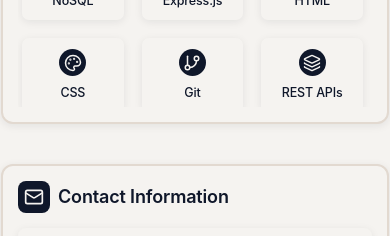
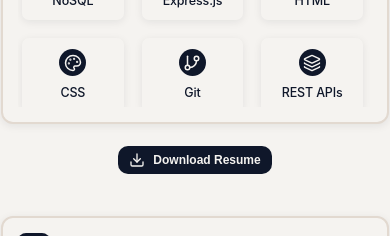
Before and after one commit to meaaditiya/portfolio, a React (Vite) app in the folder frontend/: page / in a window 390 px wide. Shown: the part 2900-3136 px from the top of the page. Built offline with nearby package versions, Linux system fonts and the light colour scheme; no server answers.

Commit message:
resume addition

```diff
--- a/frontend/src/pages/About.jsx
+++ b/frontend/src/pages/About.jsx
@@ -1,7 +1,7 @@
 import React from 'react';
 import {
   Mail, Phone, MapPin, User, GraduationCap, Code, Award, Calendar,
-  Globe, Database, Server, Smartphone, GitBranch, Layers, FileCode, Palette
+  Globe, Database, Server, Smartphone, GitBranch, Layers, FileCode, Palette, Download
 } from 'lucide-react';
 import '../pagesCSS/about.css';
 import profileImage from '../images/aadiprofile.png';
@@ -10,6 +10,19 @@ const About = () => {
   const handleConnectClick = () => {
     // Navigate to contact section or show contact modal
     console.log('Navigate to contact');
+  };
+
+  const handleDownloadResume = () => {
+    // Open resume in new popup window
+    window.open('/resume.pdf', '_blank', 'width=800,height=600,scrollbars=yes,resizable=yes');
+
+    // Also trigger download
+    const link = document.createElement('a');
+    link.href = '/resume.pdf'; // Assuming resume.pdf is in the public folder
+    link.download = 'Aaditiya_Tyagi_Resume.pdf';
+    document.body.appendChild(link);
+    link.click();
+    document.body.removeChild(link);
   };
 
   const skills = [
@@ -163,7 +176,17 @@ const About = () => {
             </div>
           </div>
         </div>
-
+         {/* Download Resume Button */}
+        <div className="about-resume-row">
+          <button
+            className="download-resume-btn"
+            onClick={handleDownloadResume}
+            aria-label="Download Resume"
+          >
+            <Download size={20} />
+            <span>Download Resume</span>
+          </button>
+        </div>
         {/* Contact Information - Separate Row */}
         <div className="about-contact-row">
           <div className="about-card about-contact-card">
@@ -210,6 +233,8 @@ const About = () => {
             </div>
           </div>
         </div>
+
+
       </div>
     </section>
   );
--- a/frontend/src/pagesCSS/about.css
+++ b/frontend/src/pagesCSS/about.css
@@ -1252,3 +1252,65 @@ body {
     transition: none;
   }
 }}
+/* Resume Download Button Styles */
+.about-resume-row {
+  display: flex;
+  justify-content: center;
+  align-items: center;
+  width: 100%;
+  margin-top: 0rem;
+  padding: 1rem 0;
+  position: relative;
+  top:-30px;
+
+}
+
+.download-resume-btn {
+  display: inline-flex;
+  align-items: center;
+  gap: 0.5rem;
+  background: var(--color-black);
+  color: var(--color-white);
+  padding: 0.5rem 1rem;
+  border-radius: 10px;
+  font-size: 0.875rem;
+  font-weight: 600;
+  border: none;
+  cursor: pointer;
+  transition: background-color 0.3s ease;
+  text-decoration: none;
+  outline: none;
+}
+
+.download-resume-btn:hover {
+  background-color: #333;
+}
+
+.download-resume-btn:focus {
+  box-shadow: 0 0 0 2px rgba(0, 0, 0, 0.1);
+}
+
+/* Responsive Design */
+@media (max-width: 768px) {
+  .download-resume-btn {
+    font-size: 0.8rem;
+    padding: 0.4rem 0.8rem;
+  }
+
+  .about-resume-row {
+    padding: 0.8rem 0;
+    margin-top: 1.5rem;
+  }
+}
+
+@media (max-width: 480px) {
+  .download-resume-btn {
+    font-size: 0.75rem;
+    padding: 0.35rem 0.7rem;
+  }
+
+  .download-resume-btn svg {
+    width: 16px;
+    height: 16px;
+  }
+}
```
Also changed, not shown: frontend/src/index.css (line endings or trailing spaces), 1 other file (tests, documents, lock files or other folders).
